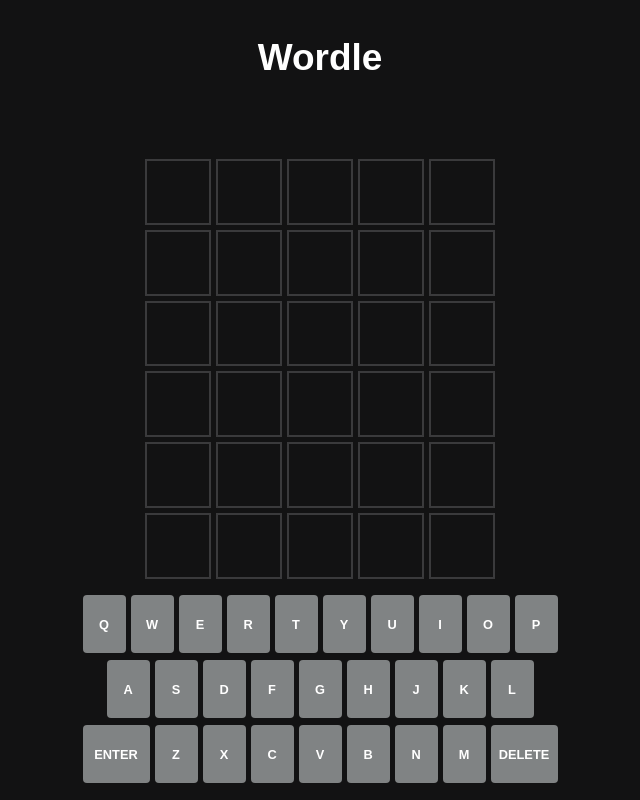
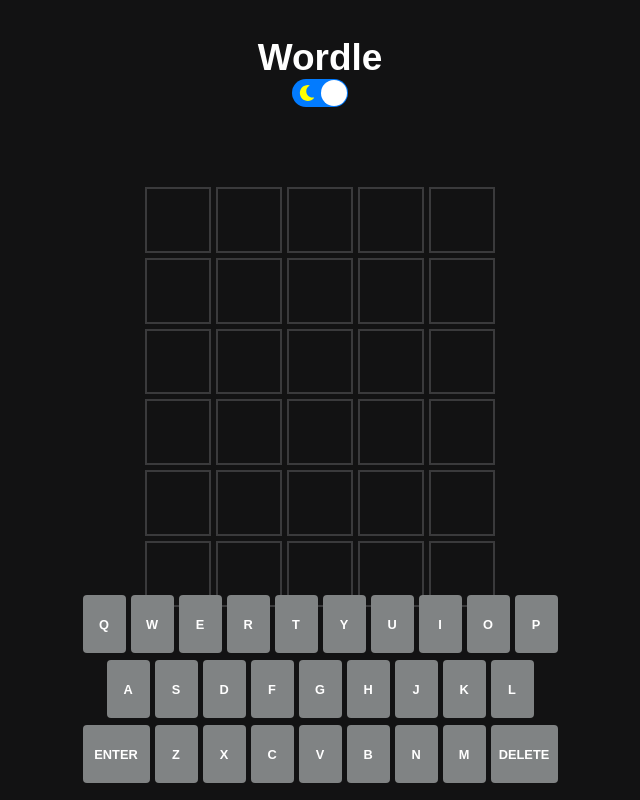
Before and after one commit to William-Feng/mini-playground, a React (Create React App) app: page / in a window 1280 px wide. Shown: the whole page, without its empty margins (320-960 px from the left). Built offline with nearby package versions, Linux system fonts and the light colour scheme.

Commit message:
Added light/dark mode toggle switch

```diff
--- a/package.json
+++ b/package.json
@@ -8,7 +8,9 @@
     "@testing-library/user-event": "^13.5.0",
     "react": "^18.1.0",
     "react-dom": "^18.1.0",
+    "react-icons": "^4.3.1",
     "react-scripts": "5.0.1",
+    "react-switch": "^6.0.0",
     "web-vitals": "^2.1.4"
   },
   "scripts": {
--- a/src/App.js
+++ b/src/App.js
@@ -1,9 +1,11 @@
 import { createContext, useEffect, useState } from "react";
+import ReactSwitch from "react-switch";
 import "./App.css";
 import GameOver from "./components/GameOver";
 import Grid from "./components/Grid";
 import Keyboard from "./components/Keyboard";
 import { defaultGrid, generateWordbank } from "./components/Words";
+import { FaSun, FaMoon } from "react-icons/fa";
 
 export const ThemeContext = createContext();
 export const AppContext = createContext();
@@ -76,6 +78,21 @@ function App() {
     <ThemeContext.Provider value={{ theme, toggleTheme }}>
       <div className="App" id={theme}>
         <h1>Wordle</h1>
+        <ReactSwitch
+          onChange={toggleTheme}
+          checked={theme === "dark"}
+          onColor={"#027bff"}
+          uncheckedIcon={
+            <FaSun
+              style={{ width: "30px", paddingTop: "6px", color: "yellow" }}
+            />
+          }
+          checkedIcon={
+            <FaMoon
+              style={{ width: "30px", paddingTop: "6px", color: "yellow" }}
+            />
+          }
+        />
         <AppContext.Provider
           value={{
             grid,
```
Also changed, not shown: 1 other file (tests, documents, lock files or other folders).
